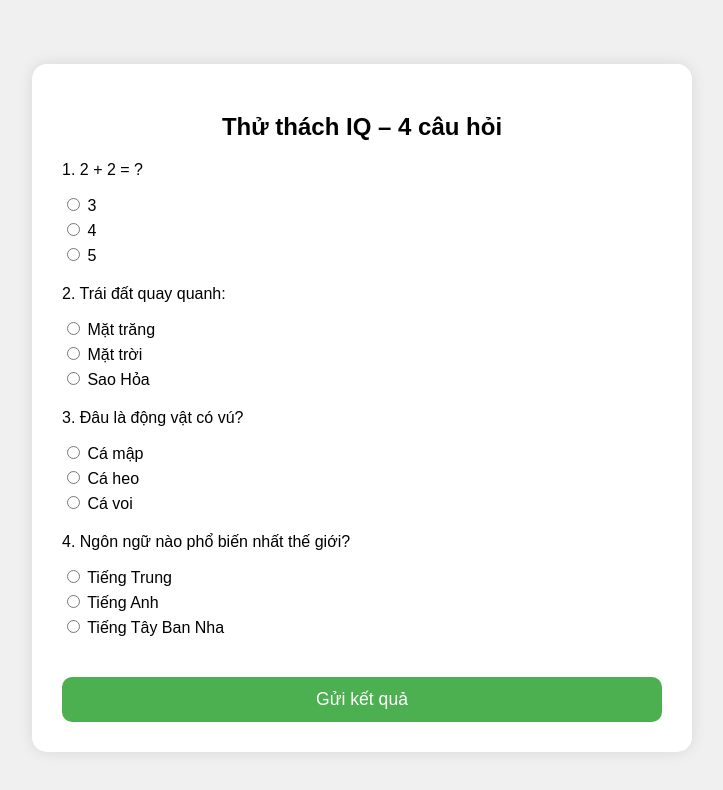
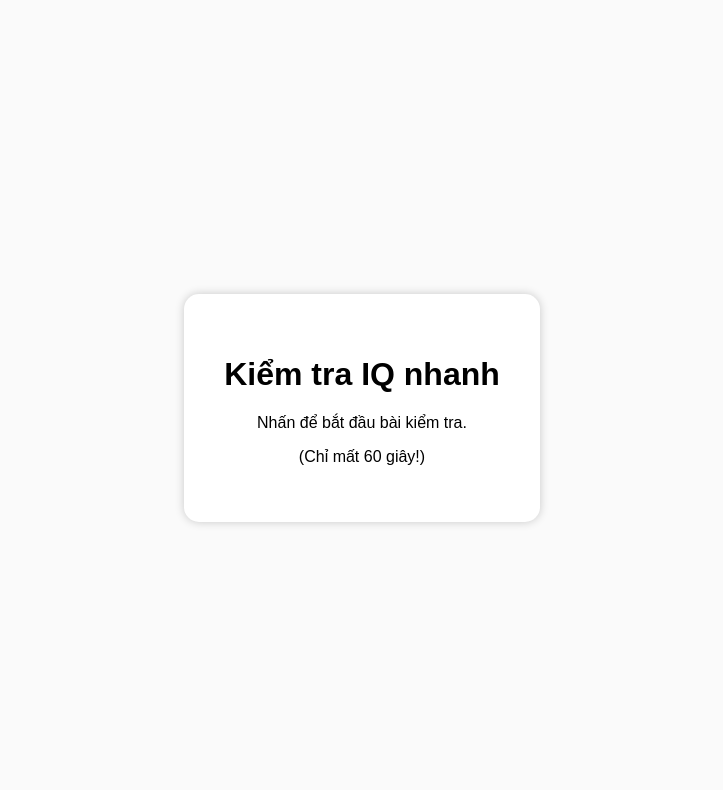
Before and after one commit to akl0505/iq, a plain HTML site: page index.html in a window 1280 px wide. Shown: the whole page, without its empty margins (278-1001 px from the left). Drawn offline with Linux system fonts and the light colour scheme.

Commit message:
Update index.html

```diff
--- a/index.html
+++ b/index.html
@@ -2,95 +2,41 @@
 <html lang="vi">
 <head>
   <meta charset="UTF-8">
-  <title>Thử thách IQ – Chỉ 1% vượt qua!</title>
-  <meta property="og:title" content="Thử thách IQ – Bạn có đủ thông minh?" />
-  <meta property="og:description" content="Chỉ 1% người có thể vượt qua tất cả các câu hỏi này!" />
+  <title>Kiểm tra IQ</title>
+  <meta property="og:title" content="Thử thách IQ – Chỉ 1% vượt qua!" />
+  <meta property="og:description" content="Bạn tự tin mình nằm trong số 1% thông minh nhất?" />
   <meta property="og:image" content="https://i.imgur.com/yX9y9Vr.png" />
-  <meta property="og:url" content="https://yourdomain.com/quiz.html" />
+  <meta property="og:url" content="https://yourdomain.com/rick.html" />
   <meta property="og:type" content="website" />
-
   <style>
     body {
-      font-family: Arial, sans-serif;
-      background: #f0f0f0;
+      font-family: sans-serif;
+      background: #fafafa;
       display: flex;
+      align-items: center;
       justify-content: center;
-      align-items: center;
       height: 100vh;
+      text-align: center;
     }
-    .quiz-box {
-      background: #fff;
-      padding: 30px;
+    .fake-box {
+      background: white;
+      padding: 40px;
       border-radius: 15px;
-      box-shadow: 0 0 15px rgba(0,0,0,0.1);
-      max-width: 600px;
-      width: 90%;
-    }
-    h2 {
-      text-align: center;
-      margin-bottom: 20px;
-    }
-    .question {
-      margin-bottom: 20px;
-    }
-    label {
-      display: block;
-      margin: 5px 0;
-    }
-    button {
-      margin-top: 20px;
-      width: 100%;
-      padding: 12px;
-      font-size: 1.1em;
-      background-color: #4caf50;
-      color: white;
-      border: none;
-      border-radius: 10px;
+      box-shadow: 0 0 10px rgba(0,0,0,0.2);
       cursor: pointer;
-    }
-    button:hover {
-      background-color: #388e3c;
     }
   </style>
 </head>
-<body>
+<body onclick="rickRoll()">
 
-  <div class="quiz-box">
-    <h2>Thử thách IQ – 4 câu hỏi</h2>
-
-    <div class="question">
-      <p>1. 2 + 2 = ?</p>
-      <label><input type="radio" name="q1"> 3</label>
-      <label><input type="radio" name="q1"> 4</label>
-      <label><input type="radio" name="q1"> 5</label>
-    </div>
-
-    <div class="question">
-      <p>2. Trái đất quay quanh:</p>
-      <label><input type="radio" name="q2"> Mặt trăng</label>
-      <label><input type="radio" name="q2"> Mặt trời</label>
-      <label><input type="radio" name="q2"> Sao Hỏa</label>
-    </div>
-
-    <div class="question">
-      <p>3. Đâu là động vật có vú?</p>
-      <label><input type="radio" name="q3"> Cá mập</label>
-      <label><input type="radio" name="q3"> Cá heo</label>
-      <label><input type="radio" name="q3"> Cá voi</label>
-    </div>
-
-    <div class="question">
-      <p>4. Ngôn ngữ nào phổ biến nhất thế giới?</p>
-      <label><input type="radio" name="q4"> Tiếng Trung</label>
-      <label><input type="radio" name="q4"> Tiếng Anh</label>
-      <label><input type="radio" name="q4"> Tiếng Tây Ban Nha</label>
-    </div>
-
-    <button onclick="submitQuiz()">Gửi kết quả</button>
+  <div class="fake-box">
+    <h1>Kiểm tra IQ nhanh</h1>
+    <p>Nhấn để bắt đầu bài kiểm tra.</p>
+    <p>(Chỉ mất 60 giây!)</p>
   </div>
 
   <script>
-    function submitQuiz() {
+    function rickRoll() {
       window.location.href = "https://www.youtube.com/watch?v=dQw4w9WgXcQ";
     }
   </script>
```
